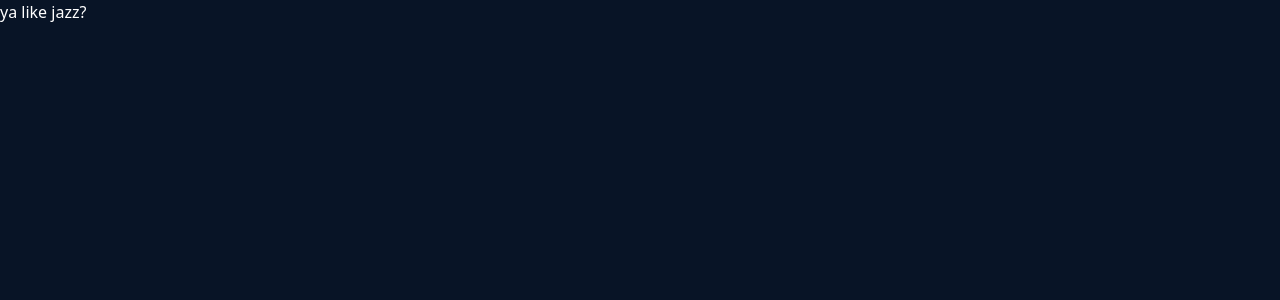
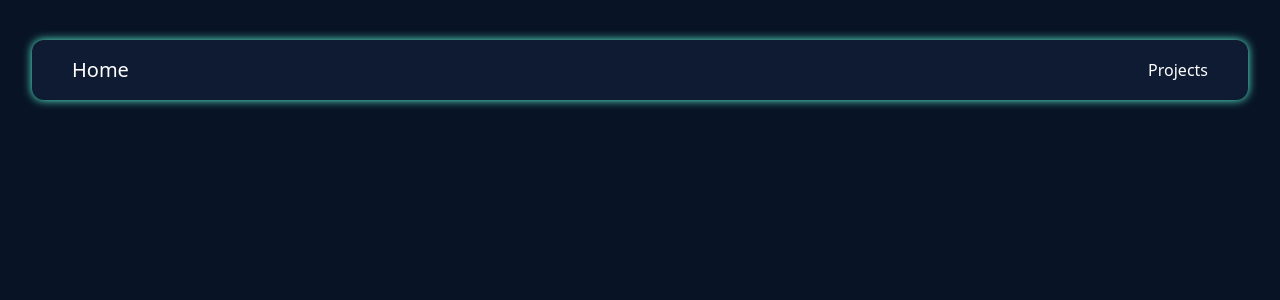
Before and after one commit to Retchut/website, a React (Create React App) app: page / in a window 1280 px wide. Shown: the top 300 px of the page. Built offline with nearby package versions, Linux system fonts and the light colour scheme.

Commit message:
feat: implement navbar

```diff
--- a/src/App.jsx
+++ b/src/App.jsx
@@ -1,8 +1,10 @@
+import Navbar from './Components/Navbar/Navbar.jsx';
+
 function App() {
   return (
-    <div>
-      ya like jazz?
-    </div>
+    <>
+      <Navbar />
+    </>
   );
 }
 
--- /dev/null
+++ b/src/Components/Navbar/Navbar.jsx
@@ -0,0 +1,31 @@
+function Navbar(){
+    const homeSection = "home";
+    const sections = {
+        "projects" : "Projects"
+    }
+
+    const LinkButton = ({sectionKey, sectionLabel}) => {
+        const textSize = `text-${(sectionKey === "home") ? "xl" : "base"}`;
+        return (<a onClick={() => console.log(sectionKey)} className={`py-2 px-4 rounded-xl hover:bg-btn-hover hover:text-btn-hover cursor-pointer ${textSize}`}>{sectionLabel}</a>);
+    }
+
+    return (
+        // py-4 instead of pt-2 pb-4
+        <nav className="pt-2 pb-4 bg-primary">
+            <div className="flex justify-between items-center w-full py-2 px-6 bg-section rounded-xl shadow-section shadow-section-color">
+                <LinkButton sectionKey="home" sectionLabel="Home" />
+                <ul>
+                    {Object.keys(sections).map((sectionKey) => {
+                       return (
+                            <li key={`${sectionKey}-link`}>
+                                <LinkButton sectionKey={sectionKey} sectionLabel={sections[sectionKey]} />
+                            </li>
+                        )})
+                    }
+                </ul>
+            </div>
+        </nav>
+    );
+}
+
+export default Navbar;
--- a/src/index.css
+++ b/src/index.css
@@ -3,5 +3,6 @@
 @tailwind utilities;
 
 body {
-  @apply bg-bg-primary text-text-primary
+  margin: 2rem;
+  @apply bg-primary text-primary
 }
--- a/tailwind.config.js
+++ b/tailwind.config.js
@@ -1,17 +1,32 @@
 /** @type {import('tailwindcss').Config} */
 module.exports = {
   content: ["./src/**/*.jsx"],
+  safelist: [
+    "text-base",
+    "text-xl",
+    "text-2xl"
+  ],
   theme: {
     extend: {
       colors: {
-        "bg-primary": "#081426",
-        "bg-section": "#0e1b33",
-        "text-primary": "#FFFFFF",
-        "text-secondary": "#60ffd9",
-        "bg-tag": "#085a4f",
-        "bg-tech": "#4B0082",
+        "section-color" : "#60ffd9"
       },
-    },
+      backgroundColor: {
+        "primary": "#081426",
+        "section": "#0e1b33",
+        "btn-hover": "#60ffd9",
+        "tag": "#085a4f",
+        "tech": "#4B0082",
+      },
+      textColor: {
+        "primary": "#FFFFFF",
+        "secondary": "#60ffd9",
+        "btn-hover" : "#0e1b33"
+      },
+      boxShadow: {
+        'section': '0px 0px 10px',
+      }
+    }
   },
   plugins: [],
 }
```
